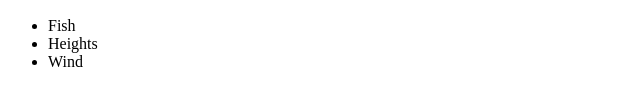
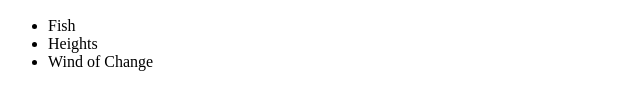
Before and after one commit to Darkheadbanger/git-practice-ironhack, a plain HTML site: page index.html in a window 1280 px wide. Shown: the part 180-290 px from the top of the page, 0-640 px from the left. Drawn offline with Linux system fonts and the light colour scheme.

```diff
--- a/index.html
+++ b/index.html
@@ -20,7 +20,7 @@
       <ul>
         <li>Fish</li>
         <li>Heights</li>
-        <li>Wind</li>
+        <li>Wind of Change</li>
       </ul>
     </section>
   </body>
```
